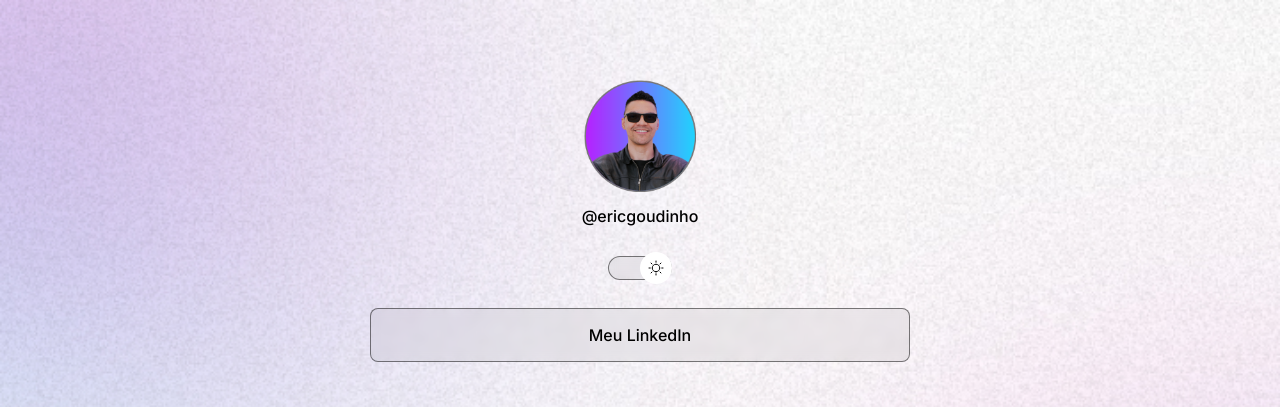
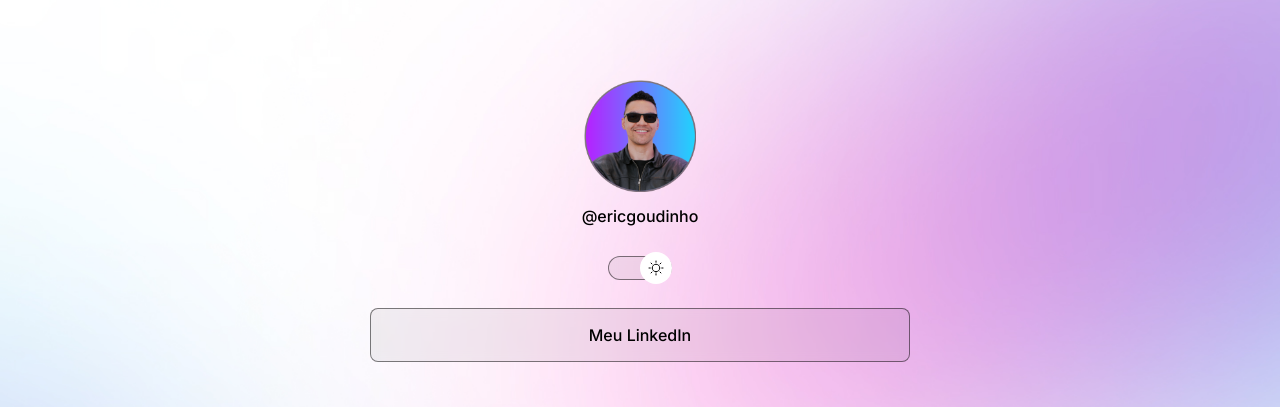
Before and after one commit to ericgoudinho/projeto-one, a plain HTML site: page vscode/index.html in a window 1280 px wide. Shown: the top 407 px of the page. Drawn offline with nearby package versions, Linux system fonts and the light colour scheme.

Commit message:
change background based on media queries

```diff
--- a/vscode/style.css
+++ b/vscode/style.css
@@ -35,6 +35,7 @@
 
 body {
 background: var(--bg-url) no-repeat top center/cover;
+height: 100vh;
 
 }
 
@@ -188,3 +189,14 @@ ul li a:hover {
     background: var(--highlight-color);
 
 }
+
+@media (min-width: 700px) {
+    :root {
+        --bg-url: url(./assets/bg-desktop.jpg);
+    }
+
+    .light {
+        --bg-url: url(./assets/bg-desktop-light.jpg);
+
+    }
+}
```
